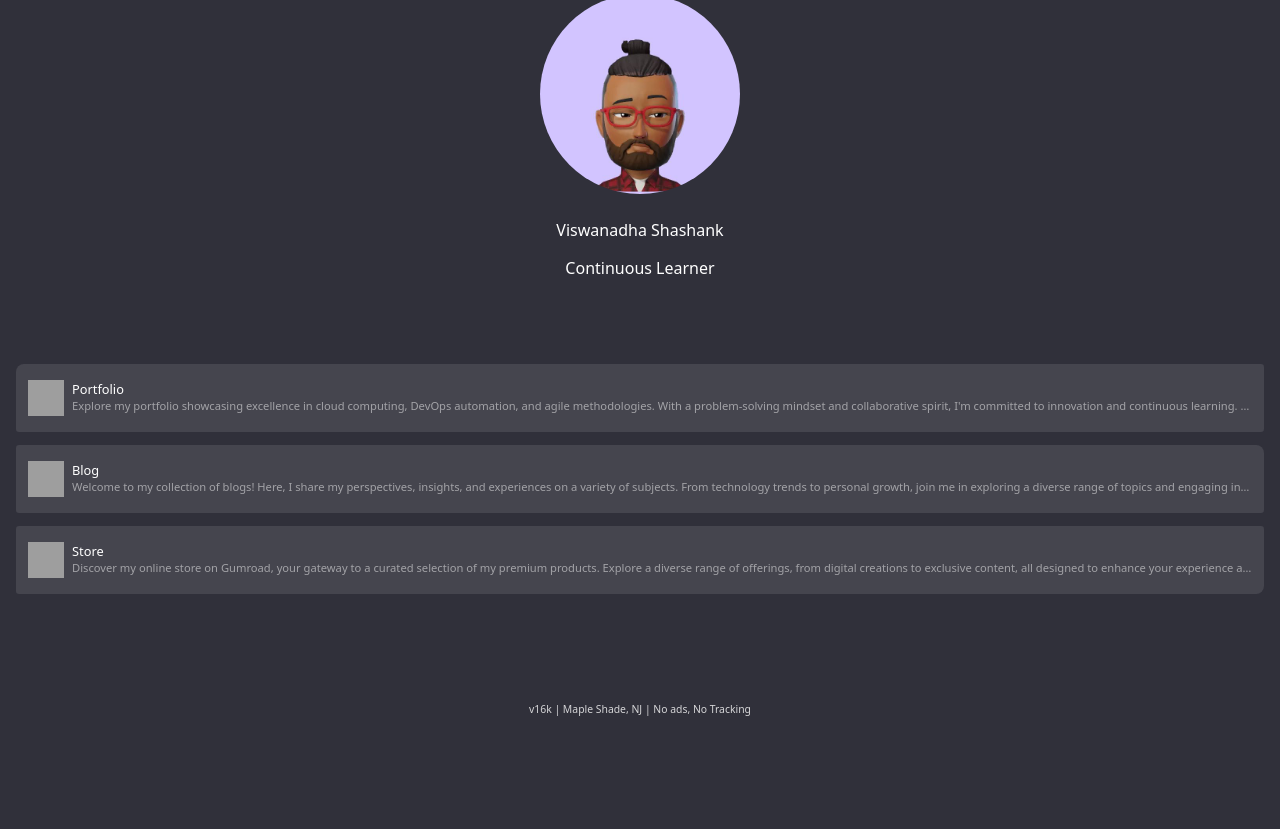
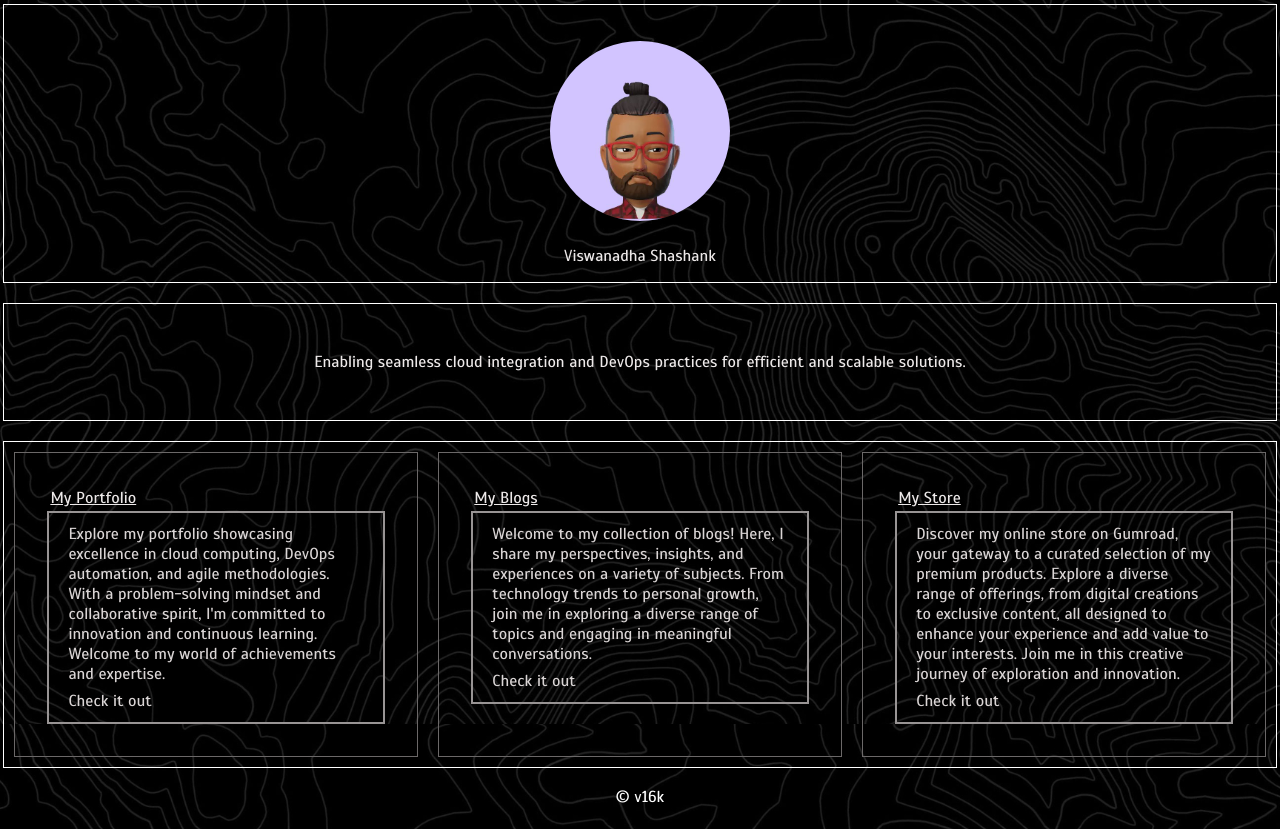
Before and after one commit to noob-codess/landingPage, a plain HTML site: page index.html in a window 1280 px wide. Shown: the part 76-905 px from the top of the page. Before the commit the page ends 800 px from the top, so only its background shows below. Drawn offline with Linux system fonts and the light colour scheme; grey boxes are pictures that could not be loaded; a web font is replaced by a local one.

Commit message:
Complete Change of the weblook

```diff
--- a/index.html
+++ b/index.html
@@ -4,100 +4,67 @@
 <head>
   <meta charset="UTF-8">
   <meta name="viewport" content="width=device-width, initial-scale=1.0">
-    <title>shashankViswanadha</title>
-    <link rel="stylesheet" href="./style.css">
-    <link rel="stylesheet" href="https://cdnjs.cloudflare.com/ajax/libs/font-awesome/5.15.2/css/all.min.css">
-    <link rel="icon" type="image/png" href="./fluff/displayPicture.jpg">
+  <link rel="stylesheet"
+    href="https://fonts.googleapis.com/css2?family=Libre+Barcode+39:ital,wght@0,400;0,700;1,400&display=swap">
+  <link rel="preconnect" href="https://fonts.googleapis.com">
+  <link rel="preconnect" href="https://fonts.gstatic.com" crossorigin>
+  <link href="https://fonts.googleapis.com/css2?family=Scada&display=swap" rel="stylesheet">
+  <link rel="stylesheet" href="style2.css">
+  <title>v16k</title>
 </head>
 
 <body>
-    <div class="page-container">
-        <div class="header">
-            <div id="links-container">
-                <a href="index.html">v16k</a>
-            </div>
-
-        </div>
-
-
-
-
-        <div class="content-section">
-
-
+  <header>
+    <h1>v16k</h1>
+  </header>
+  <div class="container-a">
+    <div class="sidebar">
       <div class="profile-image">
         <img src="./fluff/displayPicture.jpg" alt="shashank viswanadha">
       </div>
-
-            <div class="about-me">
       <p id="typing-text"></p>
     </div>
   </div>
-        <div class="funky-text">
+  <div class="container-b">
+    <div class="sidebar">
       <section id="funky-text">
         <div class="text-container">
           <div class="line">
-                        <span>DevOps Engineer</span>
+            <span>Tech Enthusiast</span>
           </div>
         </div>
       </section>
     </div>
-        <div class="container" style="height: fit-content;">
-            <div id="apps-container">
-                <a href="https://www.v16k.com" target="_blank">
-                    <img src="https://iili.io/HXRaiKb.png" style="height: 36px; width: 36px;">
-                    <div class="label">
-                        <span class="name">Portfolio</span>
-                        <span class="url">Explore my portfolio showcasing excellence in cloud computing, DevOps
-                            automation,
-                            and agile methodologies. With a problem-solving mindset and collaborative spirit, I'm
-                            committed
-                            to innovation and continuous learning. Welcome to my world of achievements and
-                            expertise.</span>
-                    </div>
-                </a>
-
-                <a href="https://www.v16k.xyz" target="_blank">
-                    <img src="https://iili.io/HXRaiKb.png" style="height: 36px; width: 36px;">
-                    <div class="label">
-                        <span class="name">Blog</span>
-                        <span class="url">Welcome to my collection of blogs! Here, I share my perspectives, insights,
-                            and
-                            experiences on a variety of subjects. From technology trends to personal growth, join me in
-                            exploring a diverse range of topics and engaging in meaningful conversations.</span>
-                    </div>
-                </a>
-
-                <a href="https://v16k.gumroad.com/" target="_blank">
-                    <img src="https://iili.io/HXRaiKb.png" style="height: 36px; width: 36px;">
-                    <div class="label">
-                        <span class="name">Store</span>
-                        <span class="url">Discover my online store on Gumroad, your gateway to a curated selection of my
-                            premium products. Explore a diverse range of offerings, from digital creations to exclusive
-                            content, all designed to enhance your experience and add value to your interests. Join me in
-                            this creative journey of exploration and innovation.</span>
-                    </div>
-                </a>
-
-
   </div>
 
+  <div class="content">
+    <div class="container-inner container-inner-a">
+      <p><u>My Portfolio</u></p>
+      <a class="button-link" href="https://www.v16k.com/" target="_blank">
+        <p>Explore my portfolio showcasing excellence in cloud computing, DevOps automation, and agile methodologies. With a problem-solving mindset and collaborative spirit, I'm committed to innovation and continuous learning. Welcome to my world of achievements and expertise.</p>
+        <p>Check it out</p>
+      </a>
+    </div>
+    <div class="container-inner container-inner-b">
+      <p><u>My Blogs</u></p>
+      <a class="button-link" href="https://www.v16k.xyz/" target="_blank">
+        <p>Welcome to my collection of blogs! Here, I share my perspectives, insights, and experiences on a variety of subjects. From technology trends to personal growth, join me in exploring a diverse range of topics and engaging in meaningful conversations.</p>
+        <p>Check it out</p>
+      </a>
+    </div>
+    <div class="container-inner container-inner-c">
+      <p><u>My Store</u></p>
+      <a class="button-link" href="https://v16k.gumroad.com/" target="_blank">
+        <p>Discover my online store on Gumroad, your gateway to a curated selection of my premium products. Explore a diverse range of offerings, from digital creations to exclusive content, all designed to enhance your experience and add value to your interests. Join me in this creative journey of exploration and innovation.</p>
+        <p>Check it out</p>
+      </a>
+    </div>
   </div>
 
-        <footer class="footer">
-            <p>v16k | Maple Shade, NJ | No ads, No Tracking</p>
+  <footer>
+    <p>&copy; v16k</p>
   </footer>
-    </div>
-
-    <script src="script.js"></script>
-    <script src="https://kit.fontawesome.com/94fb225352.js" crossorigin="anonymous"></script>
-
-
-
-
-
-    <script src="script.js"></script>
-    <script src="https://kit.fontawesome.com/94fb225352.js" crossorigin="anonymous"></script>
+  <script src="scrript2.js"></script>
 </body>
 
 </html>
--- a/script.js
+++ /dev/null
@@ -1,85 +0,0 @@
-const textContainer = document.querySelector(".text-container");
-const lines = [
-    "Cloud Computing and DevOps",
-    "Continuous Learner",
-    "Innovative Thinker",
-    "Problem-Solver",
-    "Collaborative Team Player",
-    "Infrastructure Automation",
-    "CI/CD, and Cloud Solutions",
-    "Agile Methodologies",
-];
-let currentIndex = 0;
-
-function showNextLine() {
-    textContainer.innerHTML = `<div class="line">
-                                <span>${lines[currentIndex]}</span>
-                              </div>`;
-    currentIndex = (currentIndex + 1) % lines.length;
-}
-
-function cutOffText() {
-    textContainer.innerHTML = `<div class="line cut-off">
-                                <span>${lines[currentIndex]}</span>
-                              </div>`;
-    setTimeout(showNextLine, 1000);
-}
-
-setInterval(cutOffText, 2000);
-
-
-
-const typingText = document.getElementById('typing-text');
-const text = "Viswanadha Shashank";
-let index = 0;
-
-function type() {
-    if (index < text.length) {
-        typingText.innerHTML += text.charAt(index);
-        index++;
-        setTimeout(type, 50);
-    }
-}
-
-type();
-
-/*
-const typingText = document.getElementById('typing-text');
-const text = "Viswanadha Shashank";
-const v16kText = "v16k";
-let index = 0;
-let isV16k = false;
-
-function type() {
-  if (!isV16k && index < text.length) {
-    typingText.innerHTML += text.charAt(index);
-    index++;
-    setTimeout(type, 50);
-  } else if (!isV16k) {
-    isV16k = true;
-    cutOffAndChangeText(v16kText);
-  } else {
-    eraseText();
-  }
-}
-
-function eraseText() {
-  if (typingText.innerHTML.length > 0) {
-    typingText.innerHTML = typingText.innerHTML.slice(0, -1);
-    setTimeout(eraseText, 50);
-  } else {
-    isV16k = false;
-    index = 0;
-    setTimeout(type, 2000); // Start typing "Viswanadha Shashank" again
-  }
-}
-
-function cutOffAndChangeText(newText) {
-  setTimeout(() => {
-    typingText.innerHTML = newText;
-    setTimeout(type, 2000); // Start erasing "v16k"
-  }, 1000); // Display "v16k" for 1 second
-}
-
-type();
-*/
--- /dev/null
+++ b/scrript2.js
@@ -0,0 +1,49 @@
+const typingText = document.getElementById('typing-text');
+const text = "Viswanadha Shashank";
+let index = 0;
+
+function type() {
+    if (index < text.length) {
+        typingText.innerHTML += text.charAt(index);
+        index++;
+        setTimeout(type, 50);
+    }
+}
+
+type();
+
+const textContainer = document.querySelector(".text-container");
+const lines = [
+    "Enabling seamless cloud integration and DevOps practices for efficient and scalable solutions.",
+    "Embracing perpetual learning to stay agile in a dynamic tech landscape.",
+    "Propelling projects forward with transformative and cutting-edge ideas.",
+    "Analyzing complex challenges and devising effective solutions with precision.",
+    "Fostering creativity and success through open communication and collaborative spirit.",
+    "Streamlining operations through automated infrastructure management.",
+    "Implementing continuous integration, continuous deployment, and cloud-based solutions.",
+    "Adapting and thriving in a fast-paced environment using agile methodologies.",
+];
+let currentIndex = 0;
+
+function showNextLine() {
+    textContainer.innerHTML = `<div class="line">
+                                <span>${lines[currentIndex]}</span>
+                              </div>`;
+    currentIndex = (currentIndex + 1) % lines.length;
+}
+
+function cutOffText() {
+    textContainer.innerHTML = `<div class="line cut-off">
+                                <span>${lines[currentIndex]}</span>
+                              </div>`;
+    setTimeout(showNextLine, 1000);
+}
+
+setInterval(cutOffText, 4000);
+
+
+
+  const buttonLink = document.querySelector('.button-link');
+  buttonLink.addEventListener('click', () => {
+    window.location.href = 'https://www.v16k.com/'; // Replace with your desired URL
+  });
--- a/style.css
+++ /dev/null
@@ -1,332 +0,0 @@
-/* Import the font */
-@import url('https://fonts.googleapis.com/css?family=Pacifico');
-
-/* Background Style */
-:root {
-    --body-color: 48 48 58;
-
-    --font-color: 255 255 255;
-    --highlight-color: 0 0 0;
-
-    --theme-background: 20 20 20;
-
-    --theme-light: 0 0 0;
-    --theme-medium: 0 0 0;
-    --theme-dark: 0 0 0;
-}
-
-.header {
-    position: fixed;
-    top: 0;
-    left: 0;
-    right: 0;
-    background-color: rgba(255, 255, 255, 0);
-    justify-content: left;
-    height: 30px;
-    /* Set the desired height */
-    display: flex;
-    padding: 0 1rem;
-    z-index: 1000;
-}
-
-body {
-    background-color: rgb(var(--body-color));
-    margin: 0px;
-    padding: 0px;
-}
-
-body::-webkit-scrollbar {
-    width: 4px;
-}
-
-body::-webkit-scrollbar-track {
-    background-color: rgb(var(--theme-background));
-}
-
-body::-webkit-scrollbar-thumb {
-    background: rgba(255, 255, 255, 0.15);
-}
-
-* {
-    box-sizing: border-box;
-}
-
-h1,
-h2,
-h3,
-h4,
-input,
-select,
-button,
-span,
-a,
-p {
-    color: rgb(var(--font-color));
-    font-family: "Noto Sans", sans-serif;
-    font-size: 1rem;
-    font-weight: 400;
-    margin: 0px;
-}
-
-button,
-a,
-input {
-    outline: none;
-}
-
-.highlight {
-    color: rgb(var(--highlight-color));
-}
-
-.fancy-scrollbar::-webkit-scrollbar {
-    height: 4px;
-    width: 4px;
-}
-
-.fancy-scrollbar::-webkit-scrollbar-track {
-    background-color: transparent;
-}
-
-.fancy-scrollbar::-webkit-scrollbar-thumb {
-    background: rgba(255, 255, 255, 0.15);
-}
-
-.no-scrollbar::-webkit-scrollbar {
-    height: 0px;
-    width: 0px;
-}
-
-#phone {
-    background-color: rgb(var(--theme-background));
-    box-shadow: rgba(0, 0, 0, 0.2) 0px 8px 24px;
-    height: 851px;
-    width: 393px;
-    margin: 100px auto;
-    position: relative;
-    overflow: hidden;
-}
-
-#main-wrapper {
-    min-height: 100%;
-    position: relative;
-}
-
-#main {
-    height: 100%;
-}
-
-#content {
-    padding: 1rem;
-}
-
-#links-container {
-    display: flex;
-    align-items: center;
-    justify-content: space-around;
-    gap: 0.75rem;
-}
-
-#links-container>a {
-    color: rgb(255 255 255 / 80%);
-    font-size: 0.75rem;
-    text-decoration: none;
-}
-
-#links-container>a:is(:hover, :focus) {
-    text-decoration: underline;
-}
-
-.content-section {
-    padding-top: 50px;
-    /* Ensure content starts below the fixed header */
-    padding-bottom: 0px;
-}
-
-.funky-text {
-    padding-top: 0px;
-    position: relative;
-    height: 75px;
-}
-
-.profile-image {
-    display: flex;
-    justify-content: center;
-    /* Center horizontally */
-    padding-top: 20px;
-    /* Add some padding from the top */
-}
-
-.profile-image img {
-    border-radius: 50%;
-    width: 200px;
-    height: 200px;
-    object-fit: cover;
-}
-
-#typing-text {
-    display: flex;
-    justify-content: center;
-    align-items: center;
-    height: flex;
-
-    padding-top: 25px;
-    padding-bottom: 0px;
-    font-size: medium;
-}
-
-#funky-text {
-    display: flex;
-    justify-content: center;
-    align-items: center;
-    height: flex;
-    padding: 1rem;
-    font-size: medium;
-}
-
-/* Add any additional styles you want... */
-.container {
-    flex-grow: 1;
-    padding-bottom: 1rem;
-    /* Add a bit of padding at the bottom of the container */
-}
-
-#apps-container {
-    display: grid;
-    gap: 0.8rem;
-    grid-template-columns: repeat(1, 100%);
-    margin: 3rem 1rem;
-
-
-
-}
-
-#apps-container>p {
-    display: flex;
-    align-items: center;
-    gap: 0.5rem;
-    background-color: rgb(255 255 255 / 10%);
-    padding: 1rem 0.75rem;
-    border-radius: 0.2rem;
-    text-decoration: none;
-    font-size: 0.7rem;
-    color: rgb(255 255 255 / 50%);
-}
-
-#apps-container>a {
-    display: flex;
-    align-items: center;
-    gap: 0.5rem;
-    background-color: rgb(255 255 255 / 10%);
-    padding: 1rem 0.75rem;
-    border-radius: 0.2rem;
-    text-decoration: none;
-}
-
-#apps-container>a>i {
-    height: 2rem;
-    width: 2rem;
-    flex-shrink: 0;
-    font-size: 1.5rem;
-    line-height: 2rem;
-    text-align: center;
-}
-
-#apps-container>a>.label {
-    width: calc(100% - 2.5rem);
-    display: flex;
-    flex-direction: column;
-    align-self: flex-start;
-    overflow: hidden;
-}
-
-#apps-container>a>.label> :is(.name, .url, .techstack) {
-    width: 100%;
-    white-space: nowrap;
-    text-overflow: ellipsis;
-    overflow: hidden;
-}
-
-#apps-container>a>.label>.name {
-    font-size: 0.8rem;
-}
-
-#apps-container>a>.label>.url {
-    font-size: 0.7rem;
-    color: rgb(255 255 255 / 50%);
-}
-
-#apps-container>a>.label>.techstack {
-    font-size: 0.7rem;
-    color: rgb(255 255 255 / 50%);
-}
-
-#apps-container>a>.label>.techstack>img {
-    width: 20px;
-    height: 20px;
-}
-
-
-#apps-container>a:is(:hover, :focus) {
-    background-color: rgb(255 255 255 / 16%);
-    filter: grayscale(0%)
-}
-
-#apps-container>a:first-child {
-    border-top-left-radius: 0.5rem;
-}
-
-#apps-container>a:nth-child(2) {
-    color: rgb(255, 0, 0);
-    border-top-right-radius: 0.5rem;
-}
-
-#apps-container>a:nth-child(3) {
-    color: rgb(28, 204, 91);
-}
-
-#apps-container>a:nth-child(4) {
-    color: rgb(28, 147, 228);
-}
-
-#apps-container>a:nth-child(5) {
-    color: rgb(242, 85, 90);
-}
-
-#apps-container>a:nth-child(7) {
-    border-bottom-left-radius: 0.5rem;
-}
-
-#apps-container>a:last-child {
-    color: rgb(15, 118, 14);
-    border-bottom-right-radius: 0.5rem;
-}
-
-.url {
-    word-wrap: break-word;
-}
-
-.footer {
-
-    background-color: rgba(255, 255, 255, 0);
-
-    text-align: center;
-    bottom: 0;
-    width: 100%;
-    padding: 0.5rem;
-    color: rgb(255 255 255 / 80%);
-
-}
-
-.footer p {
-    font-size: 0.65rem;
-    /* Adjust font size as needed */
-    margin: 0;
-    /* Remove default margins */
-    color: rgb(255 255 255 / 80%)
-}
-
-.page-container {
-    display: flex;
-    flex-direction: column;
-    min-height: 100vh;
-}
--- /dev/null
+++ b/style2.css
@@ -0,0 +1,170 @@
+@import url('https://fonts.googleapis.com/css2?family=Libre+Barcode+39');
+
+* {
+  margin: 0;
+  padding: 0;
+  box-sizing: border-box;
+}
+
+/* Reset default margin and padding */
+body,
+h1,
+h2,
+h3,
+h4,
+h5,
+h6,
+p,
+a {
+  margin: 0;
+  padding: 0.2rem;
+}
+
+/* Set body background and text color */
+body {
+  background-image: url('fluff/pxfuel.jpg');
+  /* Replace with the actual image URL */
+  background-size: cover;
+  background-repeat: no-repeat;
+  background-attachment: fixed;
+  /* This will keep the background fixed while scrolling */
+  color: #ede9e9;
+  font-family: 'Scada', sans-serif;
+}
+
+/* Header styling */
+header {
+  background-color: #00000023;
+  color: rgba(255, 255, 255, 0.8);
+  text-align: left;
+  padding: 1rem;
+  font-family: 'Libre Barcode 39', cursive;
+  font-size: medium
+}
+
+/* Divisions styling */
+.fixed-sidebar {
+  background-color: #00000023;
+  width: 20%;
+  float: left;
+  padding: 1rem;
+}
+
+.profile-image {
+  display: flex;
+  justify-content: center;
+  /* Center horizontally */
+  padding-top: 20px;
+  /* Add some padding from the top */
+}
+
+.profile-image img {
+  border-radius: 50%;
+  width: 180px;
+  height: 180px;
+  object-fit: cover;
+}
+
+#typing-text {
+  display: flex;
+  justify-content: center;
+  align-items: center;
+  height: flex;
+  padding-top: 25px;
+  padding-bottom: 0px;
+  font-size: medium;
+}
+
+#funky-text {
+  display: flex;
+  justify-content: center;
+  align-items: center;
+  height: flex;
+  padding: 1rem;
+  font-size: medium;
+}
+
+.content {
+  width: 100%;
+  display: flex;
+  /* Change to display: flex */
+  flex-wrap: wrap;
+  justify-content: space-between;
+  margin-top: 20px;
+  border: 1px solid #ffffff;
+}
+
+.container-inner-a,
+.container-inner-b,
+.container-inner-c {
+  background-color: #00000023;
+  border: 1px solid #6b6868;
+  flex-basis: calc(33.33% - 20px);
+  margin: 10px 10px;
+  padding: 2rem;
+  cursor: pointer;
+
+
+}
+
+@media (max-width: 768px) {
+
+  .container-inner-a,
+  .container-inner-b,
+  .container-inner-c {
+    flex-basis: calc(100% - 20px);
+    /* Adjust flex-basis for smaller screens */
+    background-color: #847e7e97;
+    color: #000000;
+  }
+}
+
+.button-link {
+  color: #dad5d5;
+  text-decoration: none;
+  display: inline-block;
+  padding: 8px 16px;
+  border: 2px solid #989494;
+  transition: background-color 0.3s, color 0.3s;
+}
+
+.button-link:hover {
+  background-color: #aaaaaa;
+  color: #000000;
+}
+
+/* Container styling */
+.container-a {
+  background-color: #00000023;
+  border: 1px solid #ffffff;
+  padding: 1rem;
+  flex-basis: 30%;
+  /* Remove float: left; */
+}
+
+.container-b {
+  background-color: #00000023;
+  border: 1px solid #ffffff;
+  padding: 2rem;
+  flex-basis: 30%;
+  margin-top: 20px;
+  /* Remove float: left; */
+}
+
+@media (max-width: 768px) {
+
+
+  .container-b
+  {
+  height: 150px;
+}
+}
+
+/* Footer styling */
+footer {
+  clear: both;
+  background-color: #00000023;
+  color: #fff;
+  text-align: center;
+  padding: 1rem;
+}
```
Also changed, not shown: fluff/pxfuel.jpg (added). Lines whose indentation alone changed are shown as unchanged.
